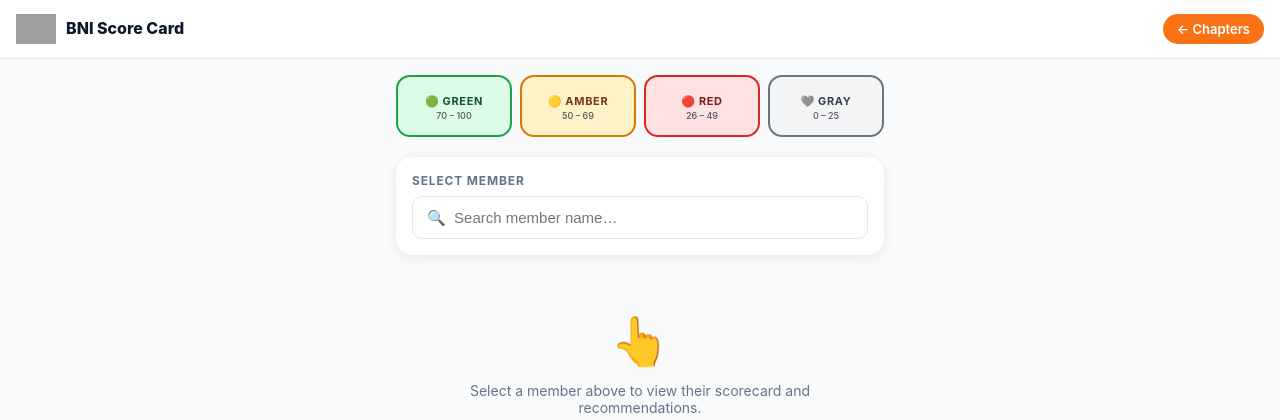
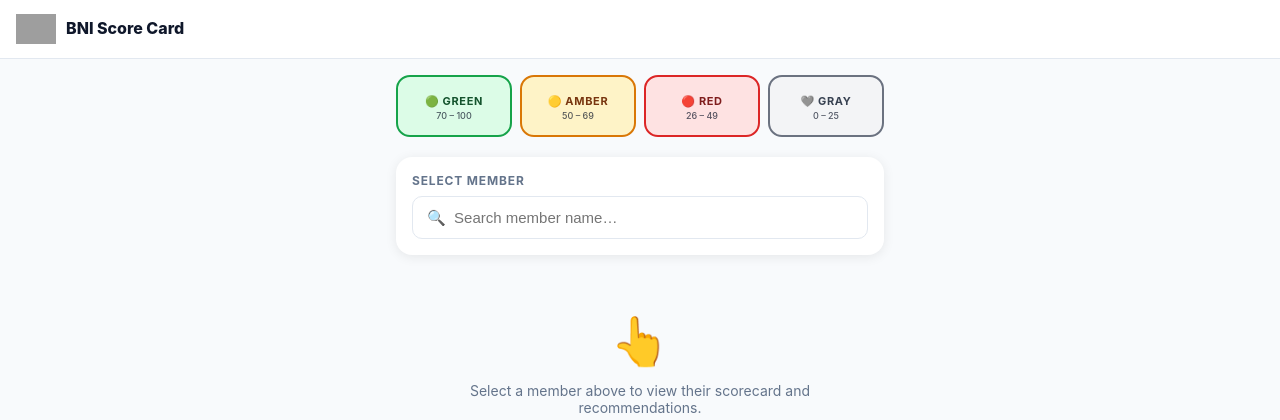
Before and after one commit to keyline/scorecard26, a Flask app: template templates/index.html in a window 1280 px wide. Shown: the top 420 px of the page. Run offline with Flask 3, Linux system fonts and the light colour scheme; the template is opened without the code that fills it, so the values that code supplies are empty; grey boxes are pictures that could not be loaded.

Commit message:
Remove back-to-chapters button from member dashboard
Co-Authored-By: Claude Sonnet 4.6 <noreply@anthropic.com>

```diff
--- a/templates/index.html
+++ b/templates/index.html
@@ -237,7 +237,6 @@ body{background:var(--bg);color:var(--text);font-family:-apple-system,BlinkMacSy
     <div class="header-title">{{ chapter_name if chapter_name else "BNI Score Card" }}</div>
     <div class="header-sub">{{ title }}</div>
   </div>
-  <a href="/" class="upload-btn" style="text-decoration:none;">← Chapters</a>
 </div>
 
 <div class="page">
```
